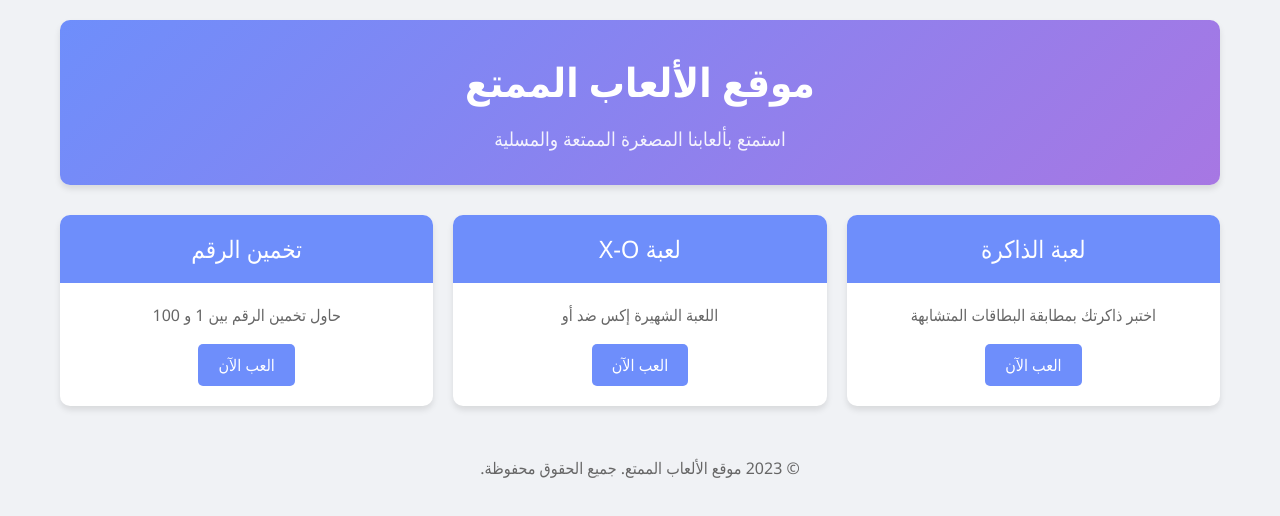
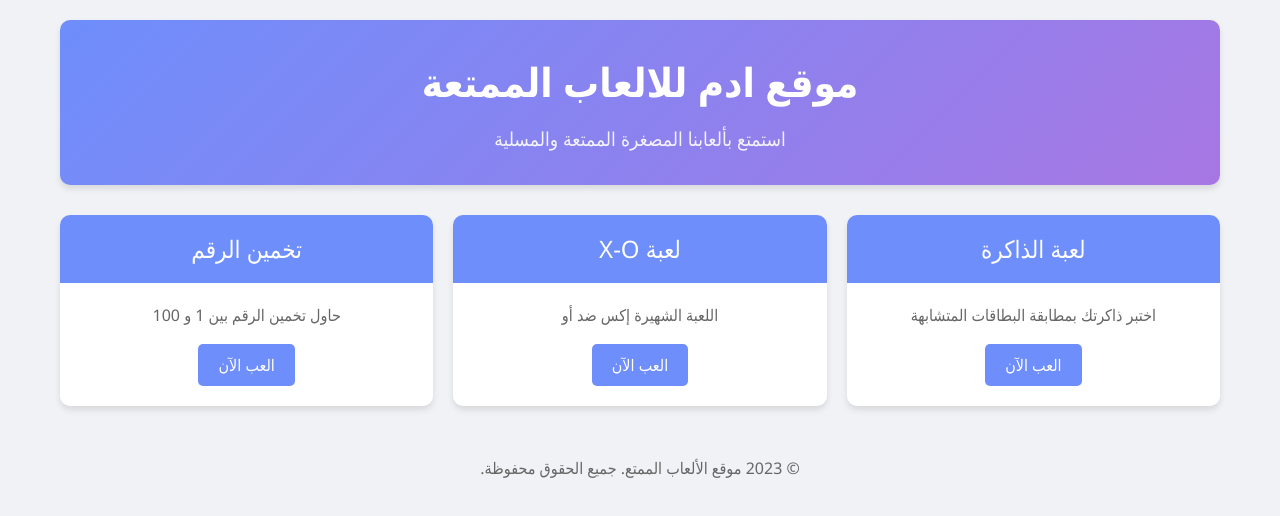
Before and after one commit to adammamod416/Tgrpa221, a plain HTML site: page index.html in a window 1280 px wide. Drawn offline with Linux system fonts and the light colour scheme.

Commit message:
Update index.html

```diff
--- a/index.html
+++ b/index.html
@@ -208,7 +208,7 @@
 <body>
     <div class="container">
         <header>
-            <h1>موقع الألعاب الممتع</h1>
+            <h1>موقع ادم للالعاب الممتعة</h1>
             <p>استمتع بألعابنا المصغرة الممتعة والمسلية</p>
         </header>
 
```
